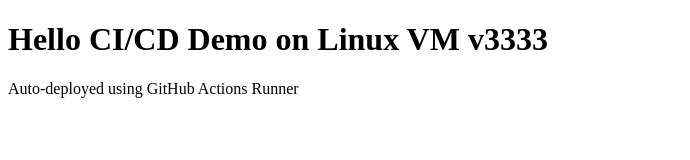
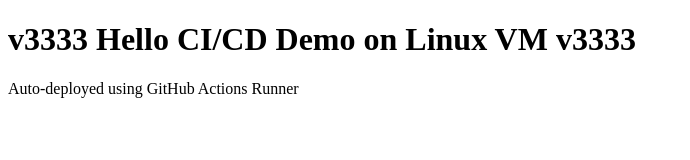
Before and after one commit to SujitBhattarai07/simple-ci-cd, a plain HTML site: page index.html in a window 1280 px wide. Shown: the whole page, without its empty margins (0-690 px from the left). Drawn offline with Linux system fonts and the light colour scheme.

Commit message:
ssssssssssssssssssssssssss

```diff
--- a/index.html
+++ b/index.html
@@ -1,7 +1,7 @@
 <!DOCTYPE html>
 <html>
 <body>
-<h1>Hello CI/CD Demo on Linux VM  v3333</h1>
+<h1>v3333 Hello CI/CD Demo on Linux VM  v3333</h1>
 <p>Auto-deployed using GitHub Actions Runner</p>
 </body>
 </html>
```
